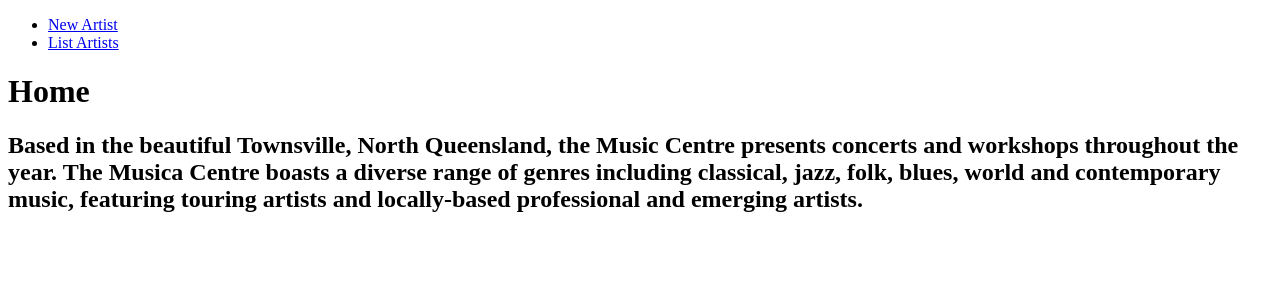
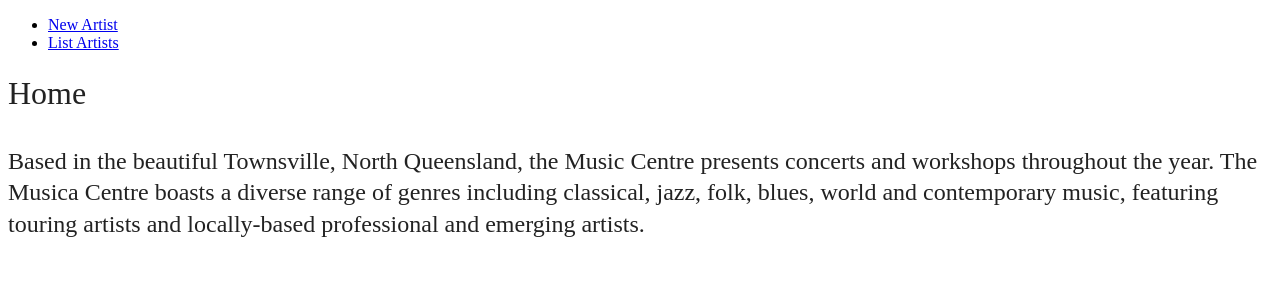
Before and after one commit to saltyeyes/Assignment2, a PHP site: page /index.php in a window 1280 px wide. Shown: the top 300 px of the page. Run offline with PHP 8.4, Linux system fonts and the light colour scheme.

Commit message:
New CSS trial

```diff
--- a/css/style.css
+++ b/css/style.css
@@ -17,3 +17,12 @@ textarea#info {
 img.artist {
 	max-width: 128px;
 }
+h1, h2, h3, h4, h5, h6 {
+    color: #222;
+    font-weight: 300;
+    line-height: 1.3em;
+}
+
+h2 {
+    margin-top: 1.3em;
+}
```
